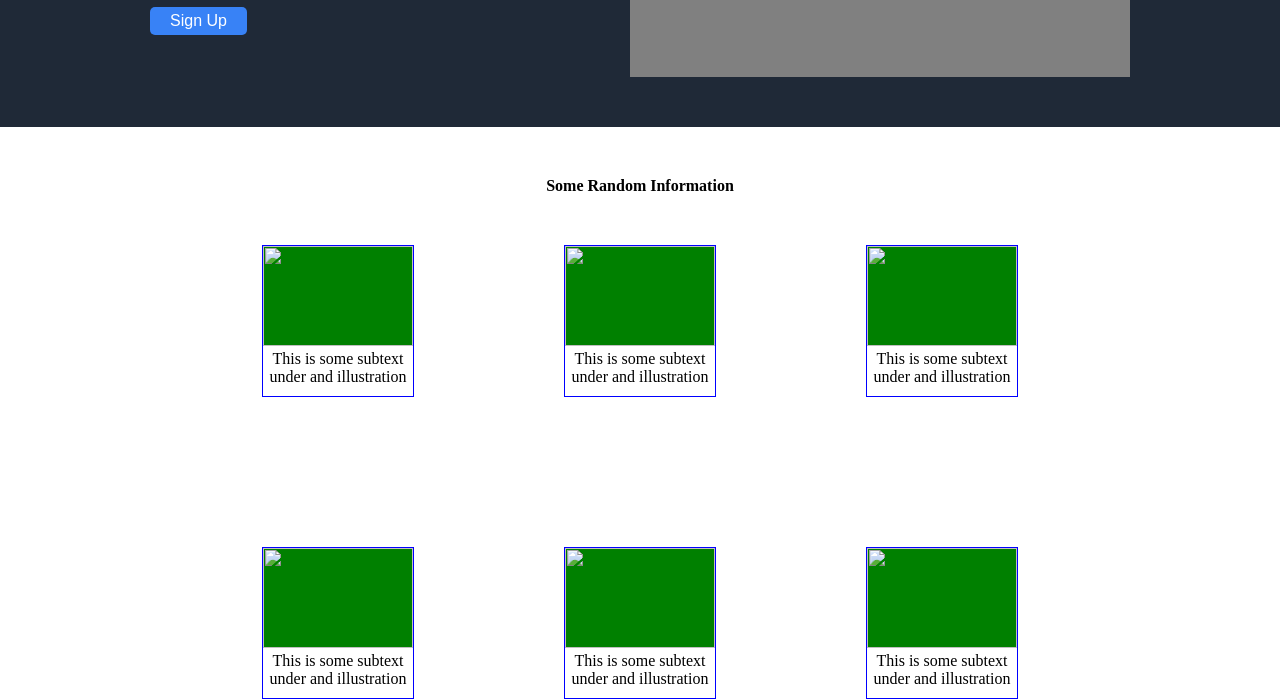
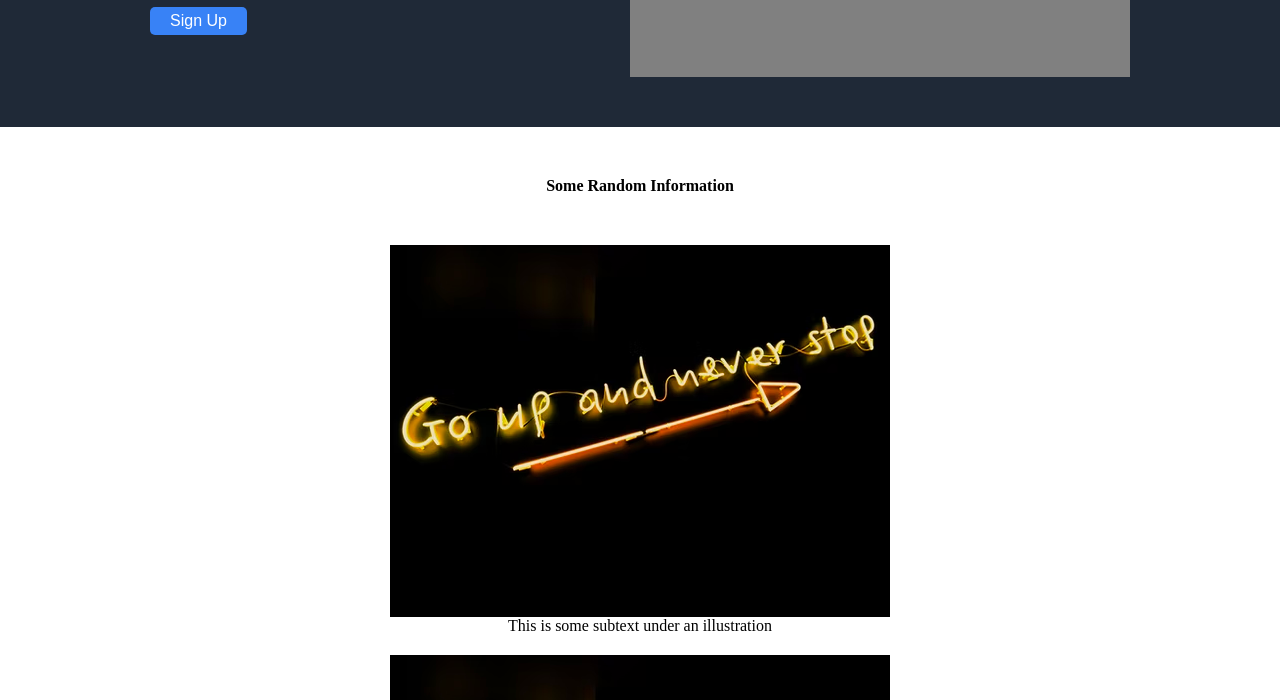
Before and after one commit to joelmwood/Odin-Project-Landing-Page, a plain HTML site: page index.html in a window 1280 px wide. Shown: the part 270-970 px from the top of the page. Drawn offline with Linux system fonts and the light colour scheme.

Commit message:
Added images to information section

```diff
--- a/css/styles.css
+++ b/css/styles.css
@@ -4,16 +4,22 @@ body {
     min-height: 100vh;
     justify-content: flex-start;
 }
-header, footer, .hero-section, .info-cards{
+
+header,
+footer,
+.hero-section,
+.info-cards {
     padding-left: 150px;
     padding-right: 150px;
 }
+
 header,
-footer{
+footer {
     color: white;
     background-color: #1F2937;
 }
-.hero-section{
+
+.hero-section {
     padding-top: 50px;
     padding-bottom: 50px;
     background-color: #1F2937;
@@ -22,21 +28,25 @@ footer{
     justify-content: space-between;
     gap: 10px;
 }
-.hero-card{
+
+.hero-card {
     min-width: 350px;
 }
-.hero-card h4{
+
+.hero-card h4 {
     font-size: 48px;
     font-weight: bolder;
     color: #f9faf8;
     margin-bottom: 10px;
 }
-.hero-card p{
+
+.hero-card p {
     font-size: 18px;
     color: #f9faf8;
     line-height: 25px;
 }
-.hero-card button{
+
+.hero-card button {
     background-color: #3882F6;
     color: #f9faf8;
     padding: 5px;
@@ -45,6 +55,7 @@ footer{
     padding: 5px 20px;
 
 }
+
 .hero-image {
     height: 250px;
     width: 500px;
@@ -60,50 +71,56 @@ footer{
     padding-top: 10px;
     padding-bottom: 10px;
 }
-.nav-left{
+
+.nav-left {
     font-size: 24px;
     color: #f9faf8;
 }
-.nav-right{
+
+.nav-right {
     display: flex;
 }
+
 ul {
     /* display: flex; */
     list-style-type: none;
     gap: 10px;
 }
-a{
+
+a {
     color: white;
     text-decoration: none;
 }
-a:hover{
+
+a:hover {
     text-decoration: underline;
 }
-
-.info-section h4{
+.info-header {
     text-align: center;
     margin: 50px;
 }
-.info-cards{
+
+.info-cards {
     display: flex;
-    gap: 150px;
-    justify-content: center;
-    margin: 25px;
     flex-wrap: wrap;
-    min-width: 750px;
+    justify-content: space-evenly;
+    gap: 20px;
+    margin-bottom: 100px;
 }
-.info-card{
-    border: 1px solid blue;
-    width: 150px;
-    height: 150px;
-    text-align: center;
-    flex-shrink: 0;
+
+.info-card {
+    display: flex;
+    flex-direction: column;
 }
 .info-card img{
-    height: 100px;
-    width: 150px;
-    background-color: green;
+    width:100%;
+
 }
+.info-card p {
+    text-align: center;
+}
+
+
 
 footer {
     height: 72px;
--- a/index.html
+++ b/index.html
@@ -32,32 +32,32 @@
             </div>
             <div class="hero-image"></div>
         </div>
+        <h4 class="info-header">Some Random Information</h4>
         <article class="info-section">
-            <h4>Some Random Information</h4>
             <div class="info-cards">
                 <div class="info-card">
-                    <img src="" alt="">
-                    <p>This is some subtext under and illustration</p>
+                    <img src="./images/motivation01.jpeg" alt="">
+                    <p>This is some subtext under an illustration</p>
                 </div>
                 <div class="info-card">
-                    <img src="" alt="">
-                    <p>This is some subtext under and illustration</p>
+                    <img src="./images/motivation01.jpeg" alt="">
+                    <p>This is some subtext under an illustration</p>
                 </div>
                 <div class="info-card">
-                    <img src="" alt="">
-                    <p>This is some subtext under and illustration</p>
+                    <img src="./images/motivation01.jpeg" alt="">
+                    <p>This is some subtext under an illustration</p>
                 </div>
                 <div class="info-card">
-                    <img src="" alt="">
-                    <p>This is some subtext under and illustration</p>
+                    <img src="./images/motivation01.jpeg" alt="">
+                    <p>This is some subtext under an illustration</p>
                 </div>
                 <div class="info-card">
-                    <img src="" alt="">
-                    <p>This is some subtext under and illustration</p>
+                    <img src="./images/motivation01.jpeg" alt="">
+                    <p>This is some subtext under an illustration</p>
                 </div>
                 <div class="info-card">
-                    <img src="" alt="">
-                    <p>This is some subtext under and illustration</p>
+                    <img src="./images/motivation01.jpeg" alt="">
+                    <p>This is some subtext under an illustration</p>
                 </div>
             </div>
         </article>
```
Also changed, not shown: images/motivation01.jpeg (added).
